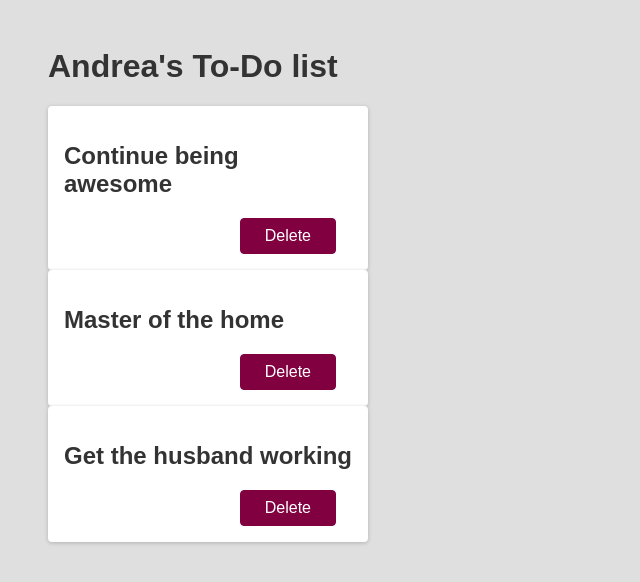
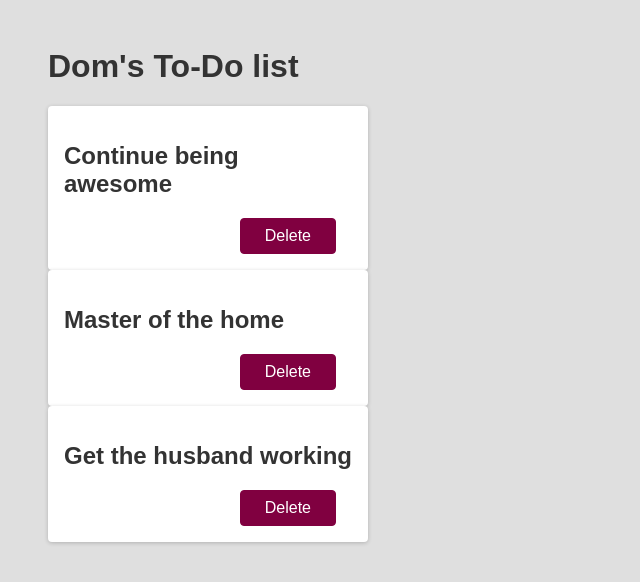
Before and after one commit to DarkRockDark/jstore-app, a React (Create React App) app: page / in a window 1280 px wide. Shown: the top 582 px of the page, without its empty margins (0-640 px from the left). Built offline with nearby package versions, Linux system fonts and the light colour scheme.

Commit message:
deploy test

```diff
--- a/src/App.js
+++ b/src/App.js
@@ -3,7 +3,7 @@ import Todo from "./components/Todo";
 function App() {
   return (
     <div>
-    <h1>Andrea's To-Do list</h1>
+    <h1>Dom's To-Do list</h1>
     <Todo text="Continue being awesome"/>
     <Todo text="Master of the home"/>
     <Todo text="Get the husband working"/>
```
